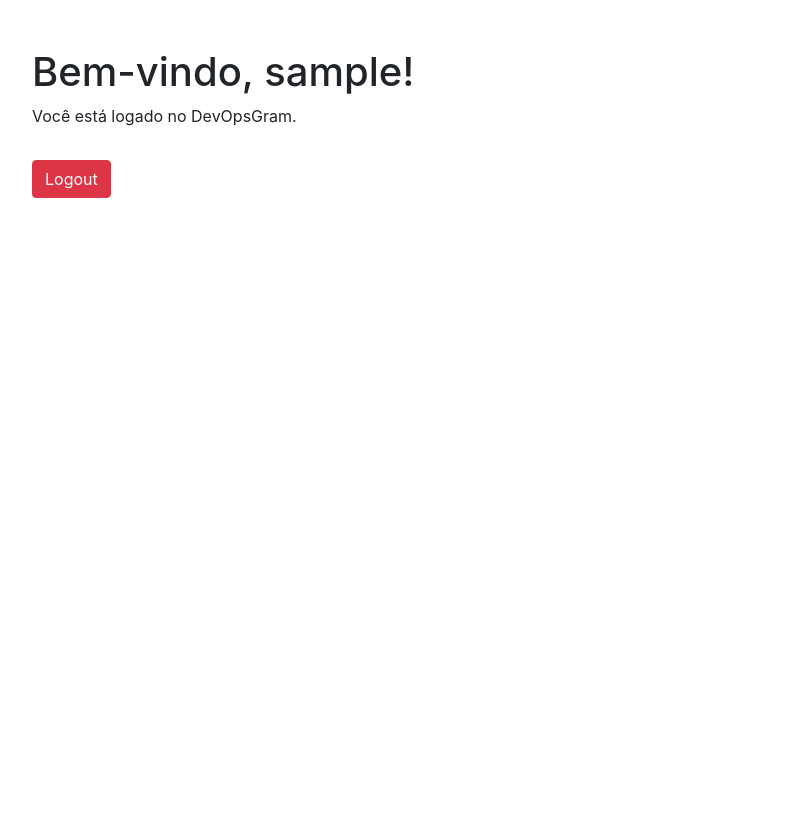
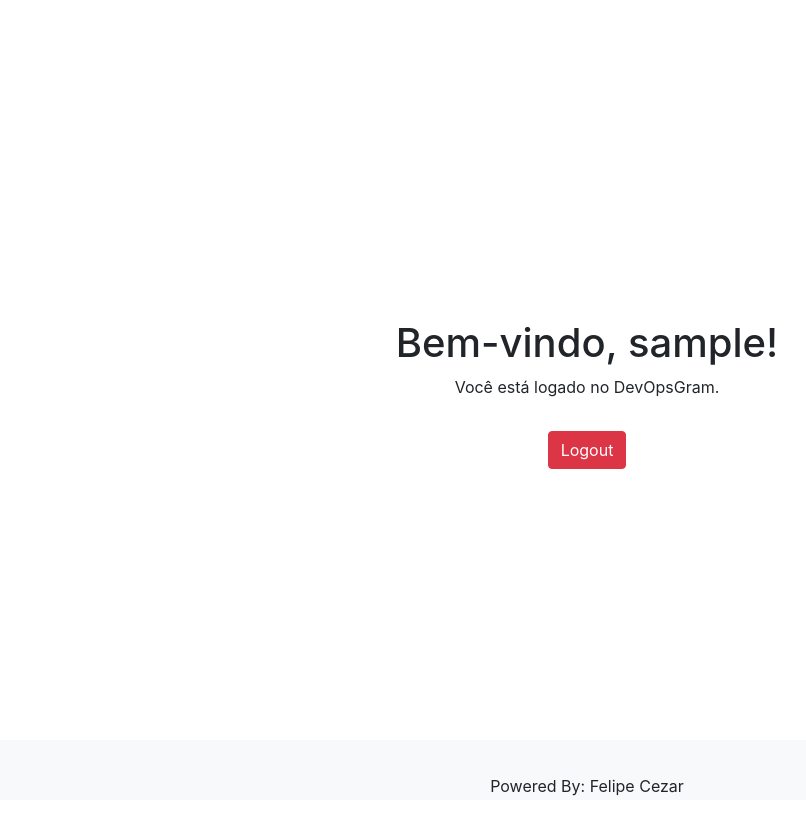
Before and after one commit to felipecezaar/DevOpsGram, a Flask app: page / in a window 1280 px wide. Shown: the whole page, without its empty margins (53-859 px from the left). Before the commit the page ends 198 px from the top, so only its background shows below. Run offline with Flask 3, Linux system fonts and the light colour scheme; the visitor is signed in with stand-in values (Sample User, id 1); some libraries are stand-ins or nearby versions.

Commit message:
Update files for Flux test

```diff
--- a/templates/index.html
+++ b/templates/index.html
@@ -3,14 +3,37 @@
 <head>
     <meta charset="UTF-8">
     <meta name="viewport" content="width=device-width, initial-scale=1.0">
-    <title>DevOpsGram - Powered By: Felipe Cezar</title>
+    <title>DevOpsGram</title>
     <link href="https://stackpath.bootstrapcdn.com/bootstrap/4.5.2/css/bootstrap.min.css" rel="stylesheet">
+    <style>
+        html, body {
+            height: 100%;
+        }
+        .container {
+            min-height: 100%;
+            padding-bottom: 60px; /* Espaço para o footer */
+        }
+        footer {
+            position: absolute;
+            bottom: 0;
+            width: 100%;
+            height: 60px; /* Altura do footer */
+            background-color: #f8f9fa;
+            line-height: 60px;
+        }
+    </style>
 </head>
 <body>
-    <div class="container">
+    <div class="container d-flex flex-column justify-content-center align-items-center">
         <h1 class="mt-5">Bem-vindo, {{ username }}!</h1>
         <p>Você está logado no DevOpsGram.</p>
         <a href="{{ url_for('logout') }}" class="btn btn-danger mt-3">Logout</a>
     </div>
+
+    <footer class="text-center">
+        <div class="text-center p-3">
+            Powered By: Felipe Cezar
+        </div>
+    </footer>
 </body>
 </html>
--- a/templates/login.html
+++ b/templates/login.html
@@ -28,7 +28,7 @@
                 <label for="password">Senha:</label>
                 <input type="password" class="form-control" id="password" name="password" required>
             </div>
-            <button type="submit" class="btn btn-primary">Entrar</button>
+            <button type="submit" class="btn btn-primary">Login</button>
         </form>
         <a href="{{ url_for('signup') }}" class="btn btn-link mt-2">Não tem uma conta? Cadastre-se</a>
     </div>
```
